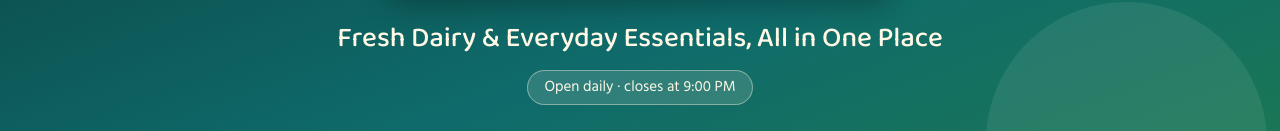
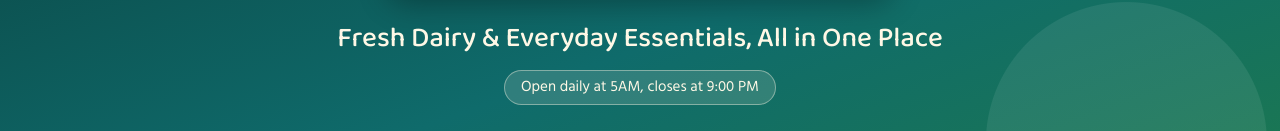
Before and after one commit to Tech-utsav/Malik-Dairy-, a plain HTML site: page index.html in a window 1280 px wide. Shown: the part 256-387 px from the top of the page. Drawn offline with Linux system fonts and the light colour scheme.

Commit message:
Update index.html

```diff
--- a/index.html
+++ b/index.html
@@ -116,7 +116,7 @@ footer b{font-family:'Baloo 2',sans-serif;font-size:20px;color:#FFF8E6}
       <span class="hi">मालिक डेयरी</span>
     </div>
     <p class="tag">Fresh Dairy &amp; Everyday Essentials, All in One Place</p>
-    <span class="open">Open daily · closes at 9:00 PM</span>
+    <span class="open">Open daily at 5AM, closes at 9:00 PM</span>
     <div class="btns">
       <a class="btn call" href="tel:+919871452192">📞 Call Now</a>
       <a class="btn dir" href="https://www.google.com/maps/search/?api=1&amp;query=Malik+Dairy+Smalkha+Village+Telephone+Exchange+Road+New+Delhi+110097" target="_blank" rel="noopener">📍 Get Directions</a>
```
